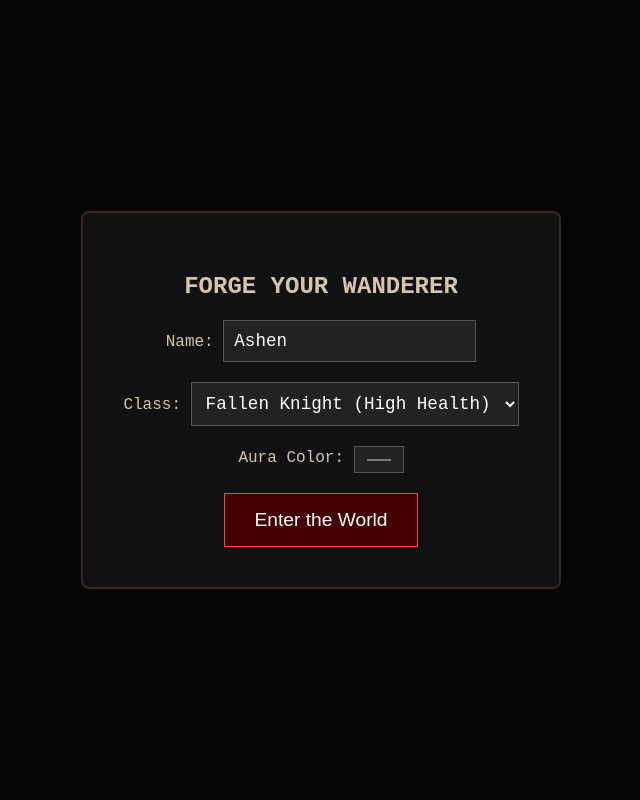
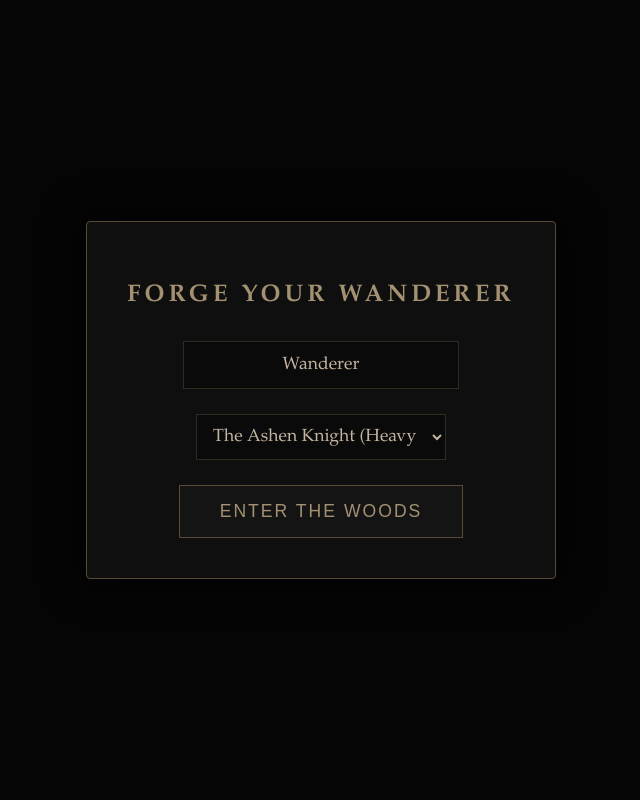
Before and after one commit to enochdani9-hash/greenroot-rpg, a Flask app: page / in a window 1280 px wide. Shown: the whole page, without its empty margins (319-959 px from the left). Run offline with Flask 3, Linux system fonts and the light colour scheme.

Commit message:
Update engine.html

```diff
--- a/templates/engine.html
+++ b/templates/engine.html
@@ -2,12 +2,12 @@
 <html lang="en">
 <head>
     <meta charset="UTF-8">
-    <title>Custom RPG Engine</title>
+    <title>The Ashen Path - Engine</title>
     <style>
         body {
             background-color: #050505;
             color: #d4c5b0;
-            font-family: 'Courier New', Courier, monospace;
+            font-family: 'Palatino Linotype', serif;
             margin: 0;
             display: flex;
             justify-content: center;
@@ -18,43 +18,51 @@
 
         /* Character Creation UI */
         #creation-ui {
-            background: #111;
+            background: rgba(17, 17, 17, 0.9);
             padding: 40px;
-            border: 2px solid #332b22;
-            border-radius: 8px;
+            border: 1px solid #5a4b38;
+            border-radius: 4px;
             text-align: center;
             z-index: 10;
+            box-shadow: 0 0 40px rgba(0,0,0,0.9);
         }
 
-        .input-group { margin-bottom: 20px; }
+        h2 { color: #a39171; letter-spacing: 4px; text-transform: uppercase; margin-bottom: 30px; }
 
-        select, input {
-            background: #222;
-            color: #fff;
-            border: 1px solid #555;
-            padding: 10px;
+        .input-group { margin-bottom: 25px; display: flex; flex-direction: column; align-items: center;}
+
+        select, input[type="text"] {
+            background: #0a0a0a;
+            color: #c4b5a3;
+            border: 1px solid #332b22;
+            padding: 12px;
             font-size: 1.1rem;
             font-family: inherit;
+            width: 250px;
+            text-align: center;
+            outline: none;
         }
 
         button {
-            background: #440000;
-            color: #fff;
-            border: 1px solid #ff4444;
-            padding: 15px 30px;
-            font-size: 1.2rem;
+            background: #141414;
+            color: #a39171;
+            border: 1px solid #5a4b38;
+            padding: 15px 40px;
+            font-size: 1.1rem;
             cursor: pointer;
             transition: 0.3s;
+            text-transform: uppercase;
+            letter-spacing: 2px;
         }
 
-        button:hover { background: #ff4444; color: #000; }
+        button:hover { background: #1a1a1a; color: #e6d8c3; border-color: #8b0000; }
 
-        /* The Game Canvas (Hidden until character is created) */
+        /* The Game Canvas */
         #gameCanvas {
             display: none;
-            background: #1a1a1a;
+            background: #000;
             border: 2px solid #332b22;
-            box-shadow: 0 0 30px rgba(0,0,0,0.8);
+            box-shadow: 0 0 40px rgba(0,0,0,0.9);
         }
     </style>
 </head>
@@ -62,28 +70,21 @@
 
     <!-- UI: Character Creator -->
     <div id="creation-ui">
-        <h2>FORGE YOUR WANDERER</h2>
+        <h2>Forge Your Wanderer</h2>
 
         <div class="input-group">
-            <label>Name: </label>
-            <input type="text" id="heroName" value="Ashen">
+            <input type="text" id="heroName" value="Wanderer" placeholder="Name">
         </div>
 
         <div class="input-group">
-            <label>Class: </label>
             <select id="heroClass">
-                <option value="knight">Fallen Knight (High Health)</option>
-                <option value="rogue">Shadow Rogue (High Speed)</option>
-                <option value="mage">Blood Mage (High Damage)</option>
+                <option value="knight">The Ashen Knight (Heavy)</option>
+                <option value="rogue">The Blind Oracle (Magic)</option>
+                <option value="spirit">The Rootbound Spirit (Wild)</option>
             </select>
         </div>
 
-        <div class="input-group">
-            <label>Aura Color: </label>
-            <input type="color" id="heroColor" value="#ff0000">
-        </div>
-
-        <button onclick="startGame()">Enter the World</button>
+        <button onclick="startGame()">Enter the Woods</button>
     </div>
 
     <!-- UI: The Custom Game Engine Screen -->
@@ -91,56 +92,59 @@
 
     <script>
         // --- CUSTOM GAME ENGINE LOGIC --- //
-
         const canvas = document.getElementById("gameCanvas");
         const ctx = canvas.getContext("2d");
         const creationUI = document.getElementById("creation-ui");
+
+        // 1. PRE-LOAD THE HD ASSETS
+        const bgImage = new Image();
+        bgImage.src = "https://images.unsplash.com/photo-1518709268805-4e9042af9f23?auto=format&fit=crop&w=1000&q=80";
+
+        const heroImage = new Image();
+        // heroImage.src will be set dynamically based on what the player chooses!
 
         // The Player Object
         let player = {
             name: "",
             charClass: "",
-            x: 480,
-            y: 270,
-            w: 40,
-            h: 40,
-            color: "",
-            speed: 4,
+            x: 450,
+            y: 250,
+            w: 80, // Increased size for the HD sprite
+            h: 80,
+            speed: 5,
             hp: 100
         };
 
-        // Keyboard State Tracker
         const keys = {};
         window.addEventListener("keydown", (e) => keys[e.code] = true);
         window.addEventListener("keyup", (e) => keys[e.code] = false);
 
-        // Transition from Creation to Gameplay
         function startGame() {
-            // Apply creation choices to the player object
             player.name = document.getElementById("heroName").value;
             player.charClass = document.getElementById("heroClass").value;
-            player.color = document.getElementById("heroColor").value;
 
-            // Adjust stats based on class choice
-            if (player.charClass === "rogue") player.speed = 7;
-            if (player.charClass === "knight") player.hp = 150;
+            // Dynamically assign the HD character portrait based on the chosen class!
+            if (player.charClass === "knight") {
+                heroImage.src = "https://images.unsplash.com/photo-1605639732731-9a7493a38a7c?auto=format&fit=crop&w=150&q=80";
+                player.hp = 150;
+            } else if (player.charClass === "rogue") {
+                heroImage.src = "https://images.unsplash.com/photo-1541535881962-3bb3ecbb3bbb?auto=format&fit=crop&w=150&q=80";
+                player.speed = 7;
+            } else if (player.charClass === "spirit") {
+                heroImage.src = "https://images.unsplash.com/photo-1519074069444-1ba4fff66d16?auto=format&fit=crop&w=150&q=80";
+            }
 
-            // Hide UI, Show Canvas
             creationUI.style.display = "none";
             canvas.style.display = "block";
-
-            // Start the Engine Loop
             requestAnimationFrame(engineLoop);
         }
 
-        // The Core Engine Loop (Runs 60 times per second)
         function engineLoop() {
             updatePhysics();
             renderGraphics();
             requestAnimationFrame(engineLoop);
         }
 
-        // Handle all math, movement, and collision
         function updatePhysics() {
             if (keys["KeyW"] && player.y > 0) player.y -= player.speed;
             if (keys["KeyS"] && player.y < canvas.height - player.h) player.y += player.speed;
@@ -148,30 +152,43 @@
             if (keys["KeyD"] && player.x < canvas.width - player.w) player.x += player.speed;
         }
 
-        // Handle all drawing to the screen
         function renderGraphics() {
-            // 1. Clear the previous frame (draw the floor)
-            ctx.fillStyle = "#161616";
+            // 1. Draw the HD Background Image (Replacing the black void)
+            ctx.drawImage(bgImage, 0, 0, canvas.width, canvas.height);
+
+            // 2. Add a dark vignette overlay for atmosphere
+            ctx.fillStyle = "rgba(0, 0, 0, 0.4)";
             ctx.fillRect(0, 0, canvas.width, canvas.height);
 
-            // 2. Draw some basic environment (trees/walls)
-            ctx.fillStyle = "#0a0a0a";
-            ctx.fillRect(100, 100, 80, 150); // Pillar 1
-            ctx.fillRect(700, 300, 80, 150); // Pillar 2
+            // 3. Draw the Player's chosen HD Sprite (Replacing the red square)
+            if (heroImage.complete) {
+                // Creates a circular clipping mask so the image looks like an RPG token
+                ctx.save();
+                ctx.beginPath();
+                ctx.arc(player.x + (player.w/2), player.y + (player.h/2), player.w/2, 0, Math.PI * 2, true);
+                ctx.closePath();
+                ctx.clip();
+                ctx.drawImage(heroImage, player.x, player.y, player.w, player.h);
+                ctx.restore();
 
-            // 3. Draw the Player
-            ctx.fillStyle = player.color;
-            ctx.fillRect(player.x, player.y, player.w, player.h);
+                // Add a border ring around the character token
+                ctx.strokeStyle = "#a39171";
+                ctx.lineWidth = 2;
+                ctx.beginPath();
+                ctx.arc(player.x + (player.w/2), player.y + (player.h/2), player.w/2, 0, Math.PI * 2, true);
+                ctx.stroke();
+            }
 
-            // 4. Draw Player Name & Health overhead
-            ctx.fillStyle = "#ffffff";
-            ctx.font = "14px Courier New";
+            // 4. Draw Player Name & Health Bar overhead
+            ctx.fillStyle = "#e6d8c3";
+            ctx.font = "bold 14px 'Palatino Linotype'";
             ctx.textAlign = "center";
-            ctx.fillText(player.name, player.x + (player.w / 2), player.y - 10);
+            ctx.fillText(player.name, player.x + (player.w / 2), player.y - 15);
 
-            // Health bar
-            ctx.fillStyle = "red";
-            ctx.fillRect(player.x, player.y - 5, player.w, 4);
+            ctx.fillStyle = "rgba(0,0,0,0.8)";
+            ctx.fillRect(player.x, player.y - 10, player.w, 6);
+            ctx.fillStyle = "#8b0000";
+            ctx.fillRect(player.x, player.y - 10, player.w * (player.hp / 150), 6);
         }
     </script>
 </body>
```
